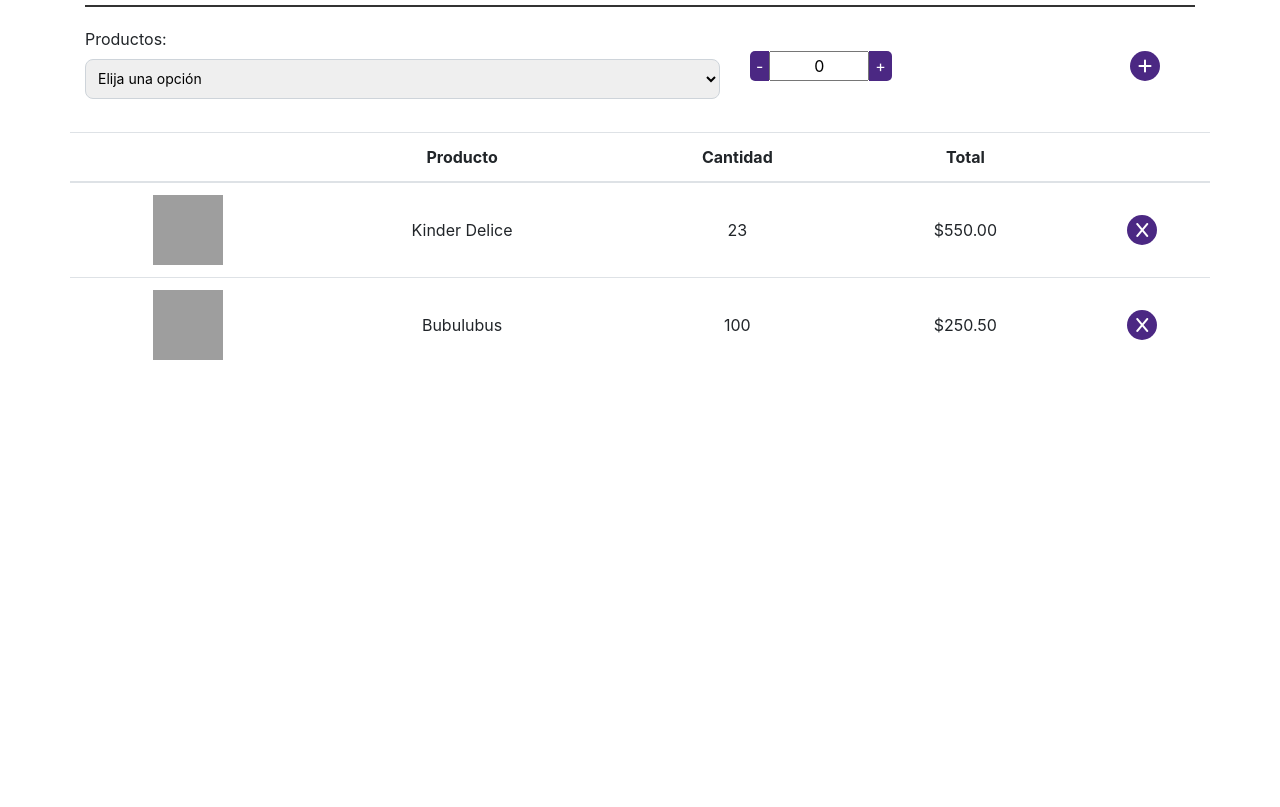
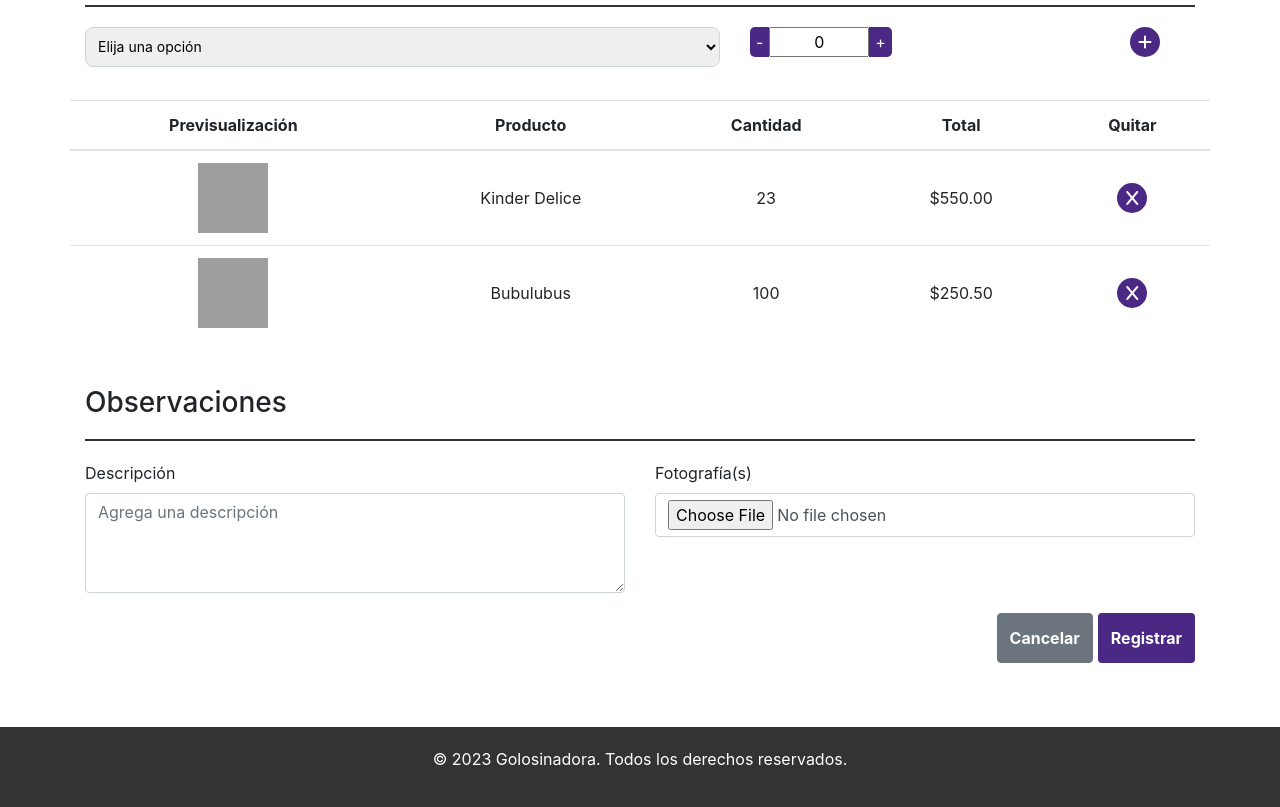
Before and after one commit to MarcosAriel9/Front-Golosinadora, a plain HTML site: page screens/orders.html in a window 1280 px wide. Shown: the part 295-1102 px from the top of the page. Before the commit the page ends 800 px from the top, so only its background shows below. Drawn offline with nearby package versions, Linux system fonts and the light colour scheme; grey boxes are pictures that could not be loaded.

Commit message:
[UPDATE] Screen to Delivers

```diff
--- a/css/styleVisitsOrders.css
+++ b/css/styleVisitsOrders.css
@@ -118,3 +118,12 @@ button:hover {
 #deleteDeliverBtn:hover {
     background-color: #B640C1;
 }
+
+/* FOOTER */
+footer {
+    background-color: #333;
+    color: #fff;
+    padding: 20px;
+    text-align: center;
+    margin-top: 5%;
+}
--- a/screens/orders.html
+++ b/screens/orders.html
@@ -78,14 +78,13 @@
 
                 <div class="d-flex justify-content-between align-items-center"
                     style="margin-top: 30px;">
-                    <h3 class="mb-0">Pedidos</h3>
+                    <h3 class="mb-0">Productos</h3>
                 </div>
 
                 <hr class="hr-plus">
 
                 <div class="row">
                     <div class="col-md-7">
-                        <label class="form-label">Productos:</label><br>
                         <select class="form-select custom-select-sm"
                             aria-label=".form-select-sm example">
                             <option selected disabled>Elija una opción</option>
@@ -96,7 +95,6 @@
                         </select>
                     </div>
                     <div class="col-md-4">
-                        <br>
                         <div class="containerInput">
                             <button id="resta">-</button>
                             <input class="input2" type="text" value="0">
@@ -104,7 +102,6 @@
                         </div>
                     </div>
                     <div class="col-md-1">
-                        <br>
                         <button id="addDeliverBtn">
                             <strong><i
                                     class="fas fa-plus"></i>
@@ -119,11 +116,11 @@
                     <table class="table text-center">
                         <thead>
                             <tr>
-                                <th scope="col"></th>
+                                <th scope="col">Previsualización</th>
                                 <th scope="col">Producto</th>
                                 <th scope="col">Cantidad</th>
                                 <th scope="col">Total</th>
-                                <th scope="col"></th>
+                                <th scope="col">Quitar</th>
                             </tr>
                         </thead>
                         <tbody>
@@ -132,7 +129,8 @@
                                     <img id="imgDeliver"
                                         src="https://dulceriatobi.shop/cdn/shop/products/8000500267103_KinderDelice10Piezas390g4_jpg.png?v=1672777804&width=1445">
                                 </td>
-                                <td style="vertical-align: middle;">Kinder Delice</td>
+                                <td style="vertical-align: middle;">Kinder
+                                    Delice</td>
                                 <td style="vertical-align: middle;">23</td>
                                 <td style="vertical-align: middle;">$550.00</td>
                                 <td style="vertical-align: middle;">
@@ -163,8 +161,46 @@
                     </table>
                 </div>
 
+                <!-- OBSERVACIONES -->
+                <div class="d-flex justify-content-between align-items-center"
+                    style="margin-top: 30px;">
+                    <h3 class="mb-0">Observaciones</h3>
+                </div>
+
+                <hr class="hr-plus">
+
+                <div class="row">
+                    <div class="col-md-6">
+                        <div class="form-floating">
+                            <label for="floatingTextarea2">Descripción</label>
+                            <textarea class="form-control"
+                                placeholder="Agrega una descripción"
+                                id="floatingTextarea2" style="height: 100px"></textarea>
+                        </div>
+                    </div>
+                    <div class="col-md-6">
+                        <div class="mb-3">
+                            <label for="formFile" class="form-label">Fotografía(s)</label>
+                            <input class="form-control" type="file"
+                                id="formFile">
+                        </div>
+                    </div>
+                </div>
+
+                <div class="row" style="margin-top: 20px;">
+                    <div class="col-md-12 d-flex justify-content-end">
+                        <button type="button" class="btn btn-secondary" style="height: 50px;"><strong>Cancelar</strong></button>
+                        <button type="button" class="btn" style="background-color: #4b2883; margin-left: 5px; height: 50px;">
+                            <strong>Registrar</strong></button>
+                    </div>
+                </div>
+
             </form>
         </div>
+
+        <footer>
+            <p>&copy; 2023 Golosinadora. Todos los derechos reservados.</p>
+        </footer>
 
         <script src="https://code.jquery.com/jquery-3.2.1.slim.min.js"></script>
         <script
```
